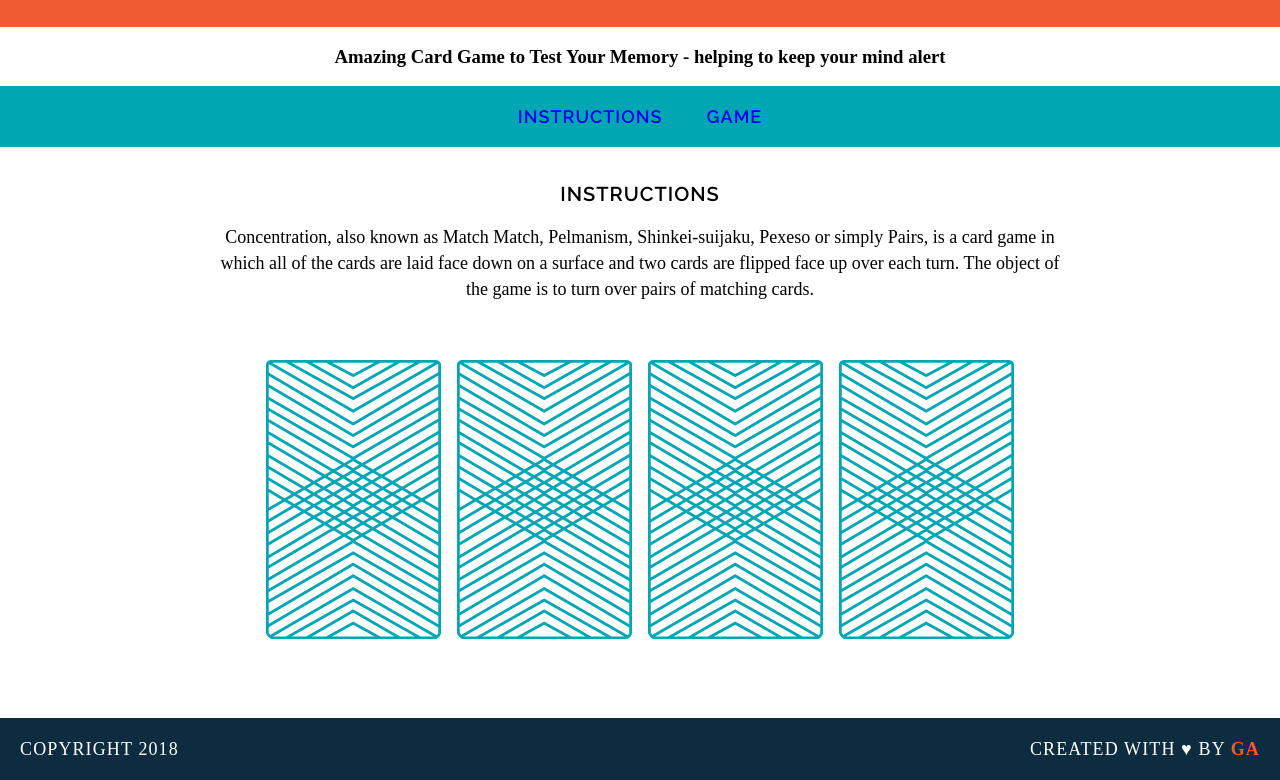
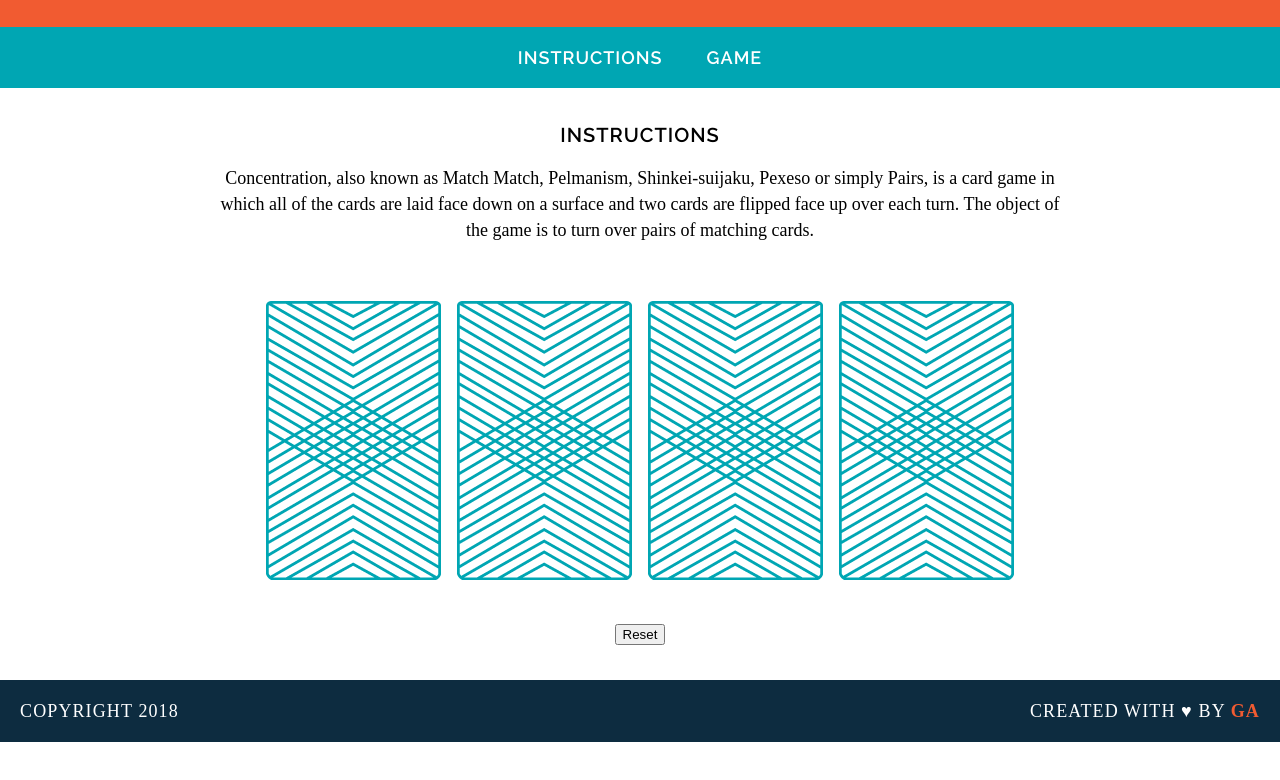
Before and after one commit to robinkelly5466/wdi-fundamentals-memorygame, a plain HTML site: page memory_game/index.html in a window 1280 px wide. Shown: the part 86-866 px from the top of the page. After the commit the page ends 828 px from the top, so only its background shows below. Drawn offline with Linux system fonts and the light colour scheme; a web font is replaced by a local one.

```diff
--- a/memory_game/css/style.css
+++ b/memory_game/css/style.css
@@ -6,6 +6,7 @@
     text-decoration: none;
     text-transform: uppercase;
     font-family: "Raleway", sans-serif;
+    color: #FFFFFF;
     font-weight: 600;
     letter-spacing: 1px;
     font-size: 18px;
@@ -42,7 +43,7 @@
     background-color: #00A6B3;
     color: #FFFFFF;
     padding: 20px 0;
-
+    border-color: white;
 }
 main{
     width: 850px;
--- a/memory_game/index.html
+++ b/memory_game/index.html
@@ -11,18 +11,22 @@
     <header>
         <h1>Memory Game</h1>
     </header>
-    <h3>Amazing Card Game to Test Your Memory - helping to keep your mind alert</h3>
-    <nav class="hover">
-        <a href="#">Instructions</a>
-        <a href="#">Game</a>
+    <nav>
+        <a class="links" href="attr-href1">Instructions</a>
+        <a class="links" href="game-board">Game</a>
     </nav>
+
     <main>
-        <h2>Instructions</h2>
-        <p>Concentration, also known as Match Match, Pelmanism, Shinkei-suijaku, Pexeso or simply Pairs, is a card game in which
+        <h2 id="attr-href1"> Instructions</h2>
+        <p id="instructions"> Concentration, also known as Match Match, Pelmanism, Shinkei-suijaku, Pexeso or simply Pairs, is a card game in which
             all of the cards are laid face down on a surface and two cards are flipped face up over each turn. The object
             of the game is to turn over pairs of matching cards.</p>
+
         <div id="game-board" class="board clearfix"></div>
+
+        <button id="button" type="reset">Reset</button>
     </main>
+
     <footer class="clearfix">
         <p Class="copyright">Copyright 2018</p>
         <p Class="message">Created with &hearts; by <span class="name">GA</span></p>
--- a/memory_game/js/main.js
+++ b/memory_game/js/main.js
@@ -35,7 +35,7 @@
     this.setAttribute("src", cards[cardId].cardImage);
     if (cardsInPlay.length === 2) {
         checkForMatch();
-        cardsInPlay = [];
+        cardInPlay = [];
     }
 };
 var createBoard = function () {
```
